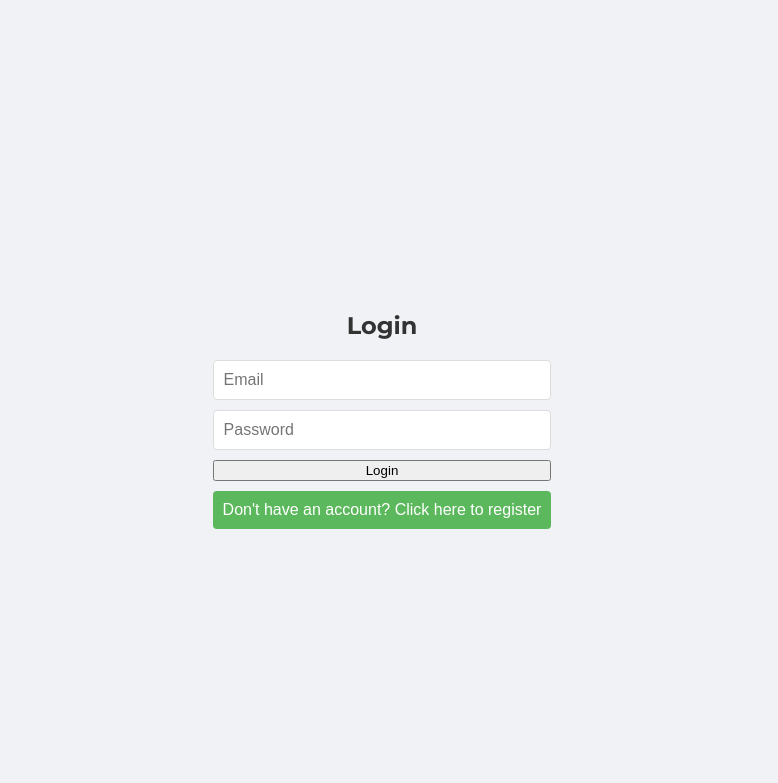
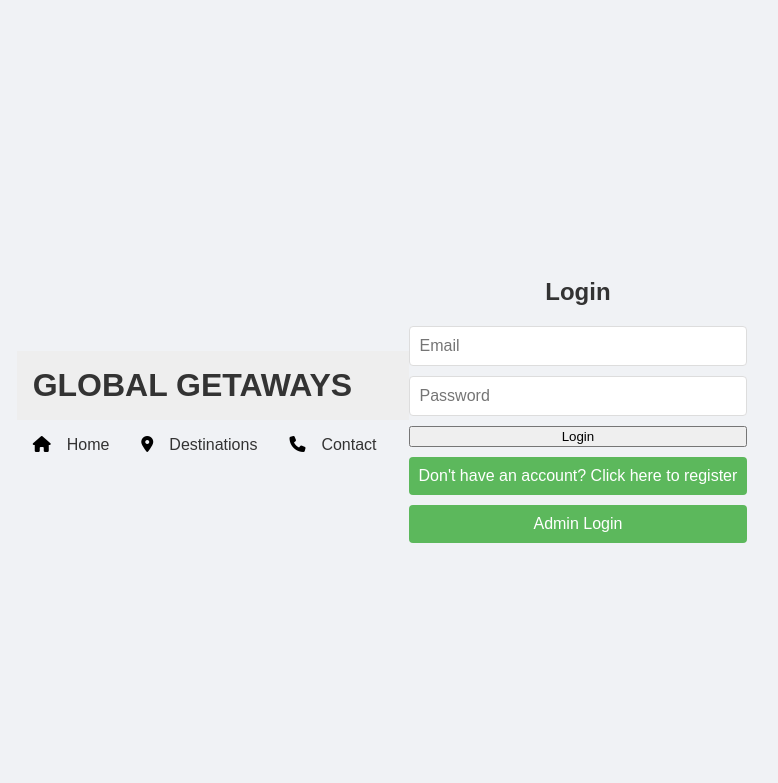
Before and after one commit to erykglowacki1/GlobalGetaways, a PHP site: page /login.php in a window 1280 px wide. Shown: the top 783 px of the page, without its empty margins (258-1036 px from the left). Run offline with PHP 8.4, Linux system fonts and the light colour scheme.

Commit message:
added log in + extra small tweaks

```diff
--- a/root/classes/User.php
+++ b/root/classes/User.php
@@ -49,7 +49,7 @@ class User {
                 session_regenerate_id();
                 $_SESSION['user_id'] = $user['id'];
                 $_SESSION['user_name'] = $user['FullName'];
-
+                $_SESSION['Active'] = true;
                 $this->id = $user['id'];
 
                 return true;
--- a/root/index.php
+++ b/root/index.php
@@ -19,6 +19,8 @@ if (isset($_POST['search_submit'])) {
     <title>Search</title>
 
 </head>
+<h1>Status: You are logged in <?php echo
+    $_SESSION['user_name'];  ?> :  </h1>
 <body>
 <h2 style="text-align: center;">Search for Destinations</h2>
 <form class="search-bar" method="post">
--- a/root/login.php
+++ b/root/login.php
@@ -1,3 +1,74 @@
+<!DOCTYPE html>
+<html lang="en">
+<head>
+    <meta charset="UTF-8">
+    <meta name="viewport" content="width=device-width, initial-scale=1.0">
+    <link rel="stylesheet" href="https://cdnjs.cloudflare.com/ajax/libs/font-awesome/6.4.2/css/all.min.css">
+    <link rel="stylesheet" href="css/style.css">
+    <link rel="stylesheet" href="css/login.css">
+    <title>Global Getaways</title>
+</head>
+<body>
+<header>
+    <div class="title-bar">
+        <div class="global-getaways">
+            <h1>Global Getaways</h1>
+        </div>
+    </div>
+    <!-- Navigation Bar -->
+    <nav class="navbar">
+        <ul class="nav-links">
+            <li><i class="fa-solid fa-house"></i><a href="index.php">Home</a></li>
+            <li><i class="fa-solid fa-location-dot"></i><a href="destinations.php">Destinations</a></li>
+            <li><i class="fa-solid fa-phone"></i><a href="contact.php">Contact</a></li>
+        </ul>
+        <div class="burger">
+            <div class="line1"></div>
+            <div class="line2"></div>
+            <div class="line3"></div>
+        </div>
+    </nav>
+</header>
+
+<body>
+<main>
+    <div id="loginForm">
+        <h2>Login</h2>
+        <form method="post">
+            <input type="email" name="email" placeholder="Email" required>
+            <input type="password" name="password" placeholder="Password" required>
+            <input type="submit" name="login" value="Login">
+        </form>
+        <button onclick="toggleForms()">Don't have an account? Click here to register</button>
+    </div>
+    <div class="admin-button">
+        <a href="adminLogin.php"><button>Admin Login</button></a>
+    </div>
+    <div id="registerForm" style="display: none;">
+        <h2>Register</h2>
+        <form method="post">
+            <input type="text" name="fullName" placeholder="Full Name" required>
+            <input type="email" name="email" placeholder="Email" required>
+            <input type="number" name="age" placeholder="Age" required>
+            <input type="password" name="password" placeholder="Password" required>
+            <input type="submit" name="register" value="Register">
+        </form>
+        <button onclick="toggleForms()">Already have an account? Click here to login</button>
+    </div>
+</main>
+
+<script>
+    function toggleForms() {
+        var loginForm = document.getElementById('loginForm');
+        var registerForm = document.getElementById('registerForm');
+        var isLoginVisible = loginForm.style.display === 'block';
+
+        loginForm.style.display = isLoginVisible ? 'none' : 'block';
+        registerForm.style.display = isLoginVisible ? 'block' : 'none';
+    }
+</script>
+</body>
+</html>
 
 <?php
 session_start();
@@ -31,54 +102,9 @@ if (isset($_POST['login'])) {
     if ($user->login($email, $password)) {
         echo "Login successful!";
 
-        header('Location:index.php');
+        header('location:index.php');
     } else {
         echo "Invalid email or password.";
     }
 }
 ?>
-
-<!DOCTYPE html>
-<html lang="en">
-<head>
-    <meta charset="UTF-8">
-    <title>Login and Registration</title>
-    <link rel="stylesheet" href="css/login.css">
-</head>
-<body>
-<main>
-    <div id="loginForm">
-        <h2>Login</h2>
-        <form method="post">
-            <input type="email" name="email" placeholder="Email" required>
-            <input type="password" name="password" placeholder="Password" required>
-            <input type="submit" name="login" value="Login">
-        </form>
-        <button onclick="toggleForms()">Don't have an account? Click here to register</button>
-    </div>
-
-    <div id="registerForm" style="display: none;">
-        <h2>Register</h2>
-        <form method="post">
-            <input type="text" name="fullName" placeholder="Full Name" required>
-            <input type="email" name="email" placeholder="Email" required>
-            <input type="number" name="age" placeholder="Age" required>
-            <input type="password" name="password" placeholder="Password" required>
-            <input type="submit" name="register" value="Register">
-        </form>
-        <button onclick="toggleForms()">Already have an account? Click here to login</button>
-    </div>
-</main>
-
-<script>
-    function toggleForms() {
-        var loginForm = document.getElementById('loginForm');
-        var registerForm = document.getElementById('registerForm');
-        var isLoginVisible = loginForm.style.display === 'block';
-
-        loginForm.style.display = isLoginVisible ? 'none' : 'block';
-        registerForm.style.display = isLoginVisible ? 'block' : 'none';
-    }
-</script>
-</body>
-</html>
--- /dev/null
+++ b/root/logout.php
@@ -0,0 +1,6 @@
+<?php
+
+require_once 'connection/session.php';
+$session = new session();
+$session->forgetSession();
+exit;
--- a/root/templates/adminHeader.php
+++ b/root/templates/adminHeader.php
@@ -28,8 +28,6 @@
         <ul class="nav-links">
             <li><i class="fa-solid fa-house"></i><a href="">Home</a></li>
             <li><i class="fa-solid fa-location-dot"></i><a href="#">Destinations</a></li>
-            <li><i class="fa-solid fa-plane-departure"></i><a href="#">Flights</a></li>
-            <li><i class="fa-solid fa-person-skiing"></i><a href="#">Attractions</a></li>
             <li><i class="fa-solid fa-phone"></i><a href="#">Contact</a></li>
 
         </ul>
```
Also changed, not shown: root/connection/session.php (added, +27 -0 lines), root/destinations.php (+47 -2 lines), root/templates/header.php (+11 -3 lines).
